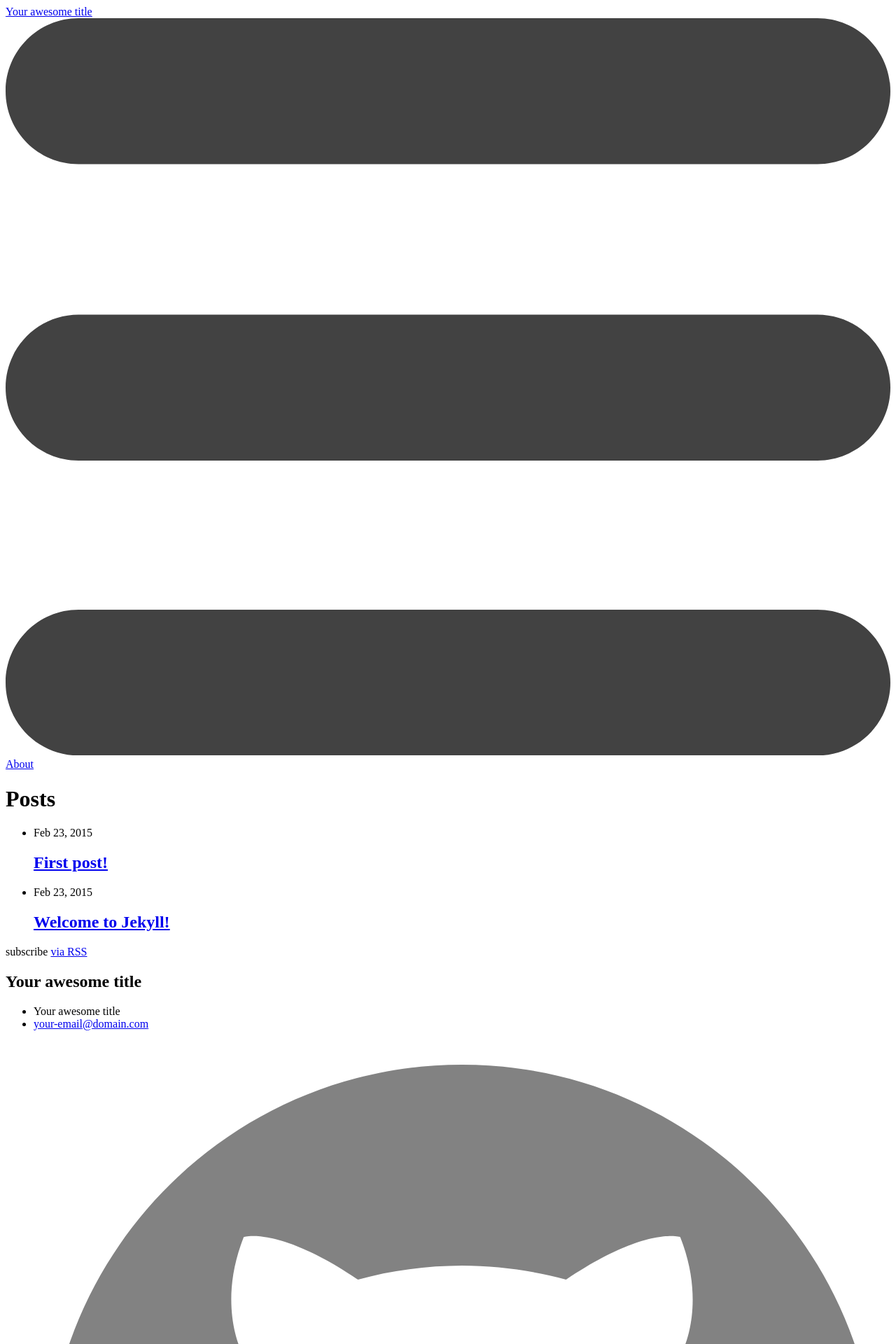
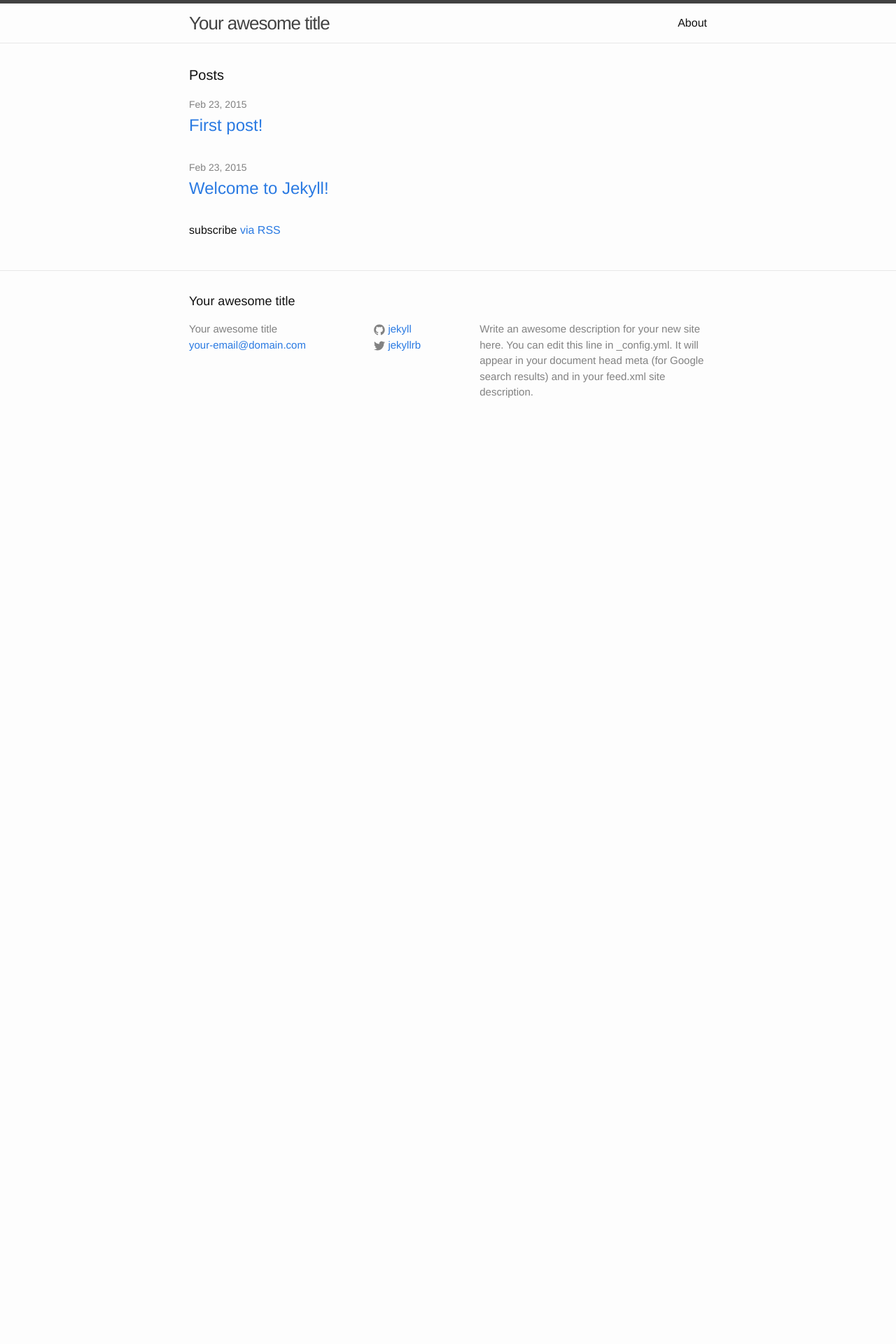
Before and after one commit to chanchad2001/wedsite-1, a Jekyll site: the page built from index.html, in a window 1280 px wide. Shown: the top 1920 px of the page at 70% size. Built offline with Jekyll 4.4.1, drawn with Linux system fonts in a browser that asks for light colours; after the commit the page ends 900 px from its top, so only the background shows below that.

Commit message:
Revert "trying to fix CSS"
This reverts commit 1a49434b52932c8d66948abc9862178b28b59483.

```diff
--- a/_includes/head.html
+++ b/_includes/head.html
@@ -6,7 +6,7 @@
   <title>{% if page.title %}{{ page.title }}{% else %}{{ site.title }}{% endif %}</title>
   <meta name="description" content="{% if page.excerpt %}{{ page.excerpt | strip_html | strip_newlines | truncate: 160 }}{% else %}{{ site.description }}{% endif %}">
 
-  <link rel="stylesheet" href="{{ site.baseurl }}css/main.css">
+  <link rel="stylesheet" href="{{ "/css/main.css" | prepend: site.baseurl }}">
   <link rel="canonical" href="{{ page.url | replace:'index.html','' | prepend: site.baseurl | prepend: site.url }}">
   <link rel="alternate" type="application/rss+xml" title="{{ site.title }}" href="{{ "/feed.xml" | prepend: site.baseurl | prepend: site.url }}" />
 </head>
```
